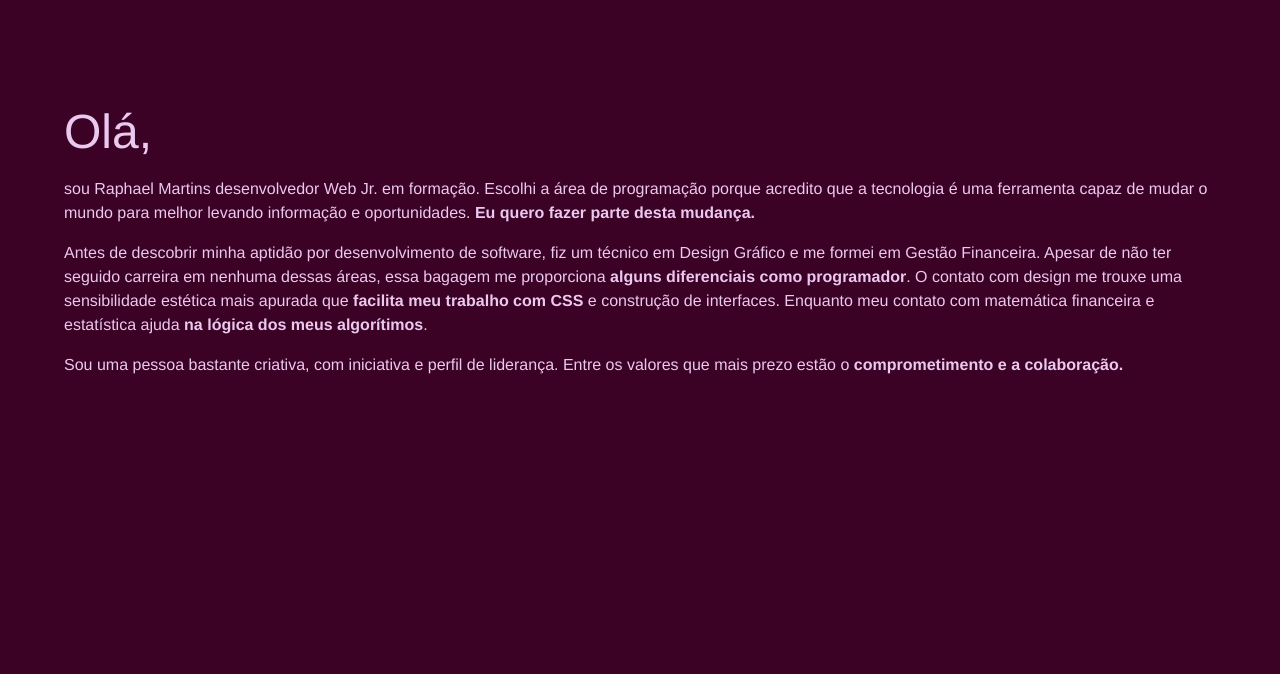
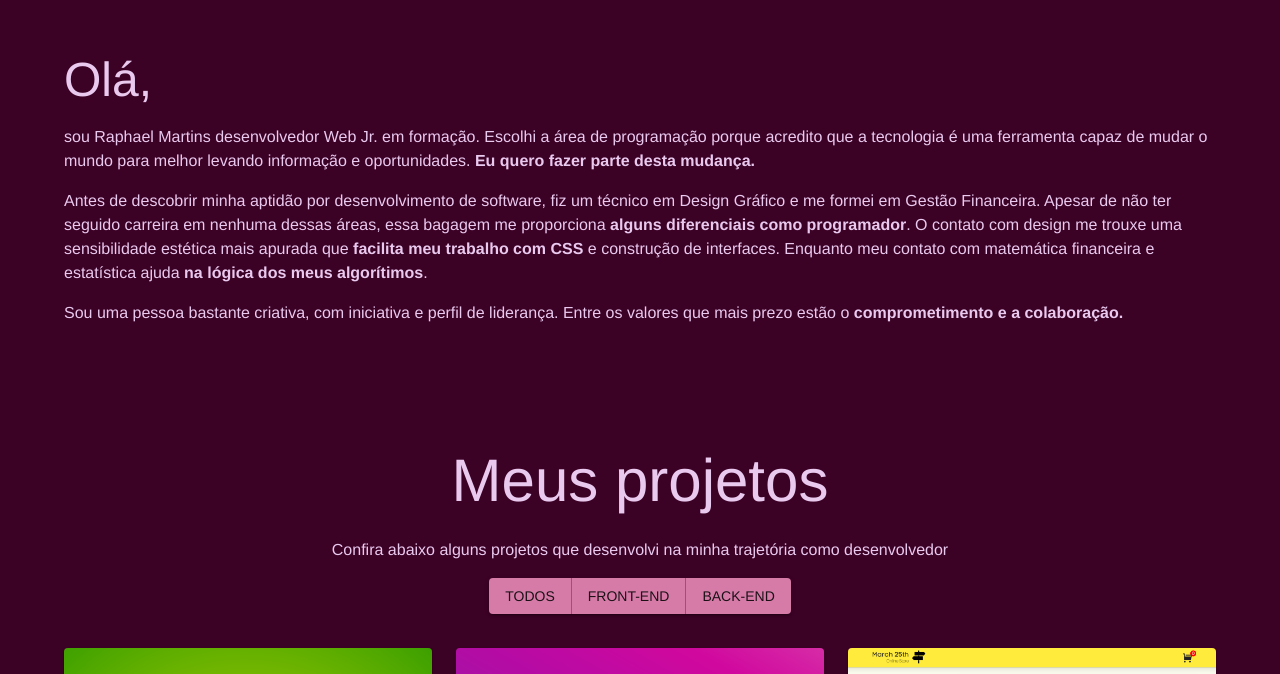
Before and after one commit to raphaelalmeidamartins/raphaelalmeidamartins.github.io, a React (Create React App) app: page / in a window 1280 px wide. Shown: the part 800-1474 px from the top of the page. Built offline with nearby package versions, Linux system fonts and the light colour scheme; a web font is replaced by a local one.

Commit message:
:sparkles: feat(Wrapper): add minHeight prop

```diff
--- a/src/components/Wrapper/index.js
+++ b/src/components/Wrapper/index.js
@@ -2,15 +2,15 @@ import React from 'react';
 import PropTypes from 'prop-types';
 import Container from '@mui/system/Container';
 
-function Wrapper({ children, sectionId }) {
+function Wrapper({ children, sectionId, minHeight }) {
   return (
     <Container
       id={ sectionId }
       component="section"
       sx={{
-        minHeight: '100vh',
-        paddingBottom: '104px',
-        paddingTop: '104px',
+        minHeight,
+        paddingBottom: '52px',
+        paddingTop: '52px',
       }}
     >
       {children}
@@ -24,6 +24,7 @@ Wrapper.propTypes = {
     PropTypes.arrayOf(PropTypes.node),
   ]),
   sectionId: PropTypes.string,
+  minHeight: PropTypes.string,
 };
 
 export default Wrapper;
```
